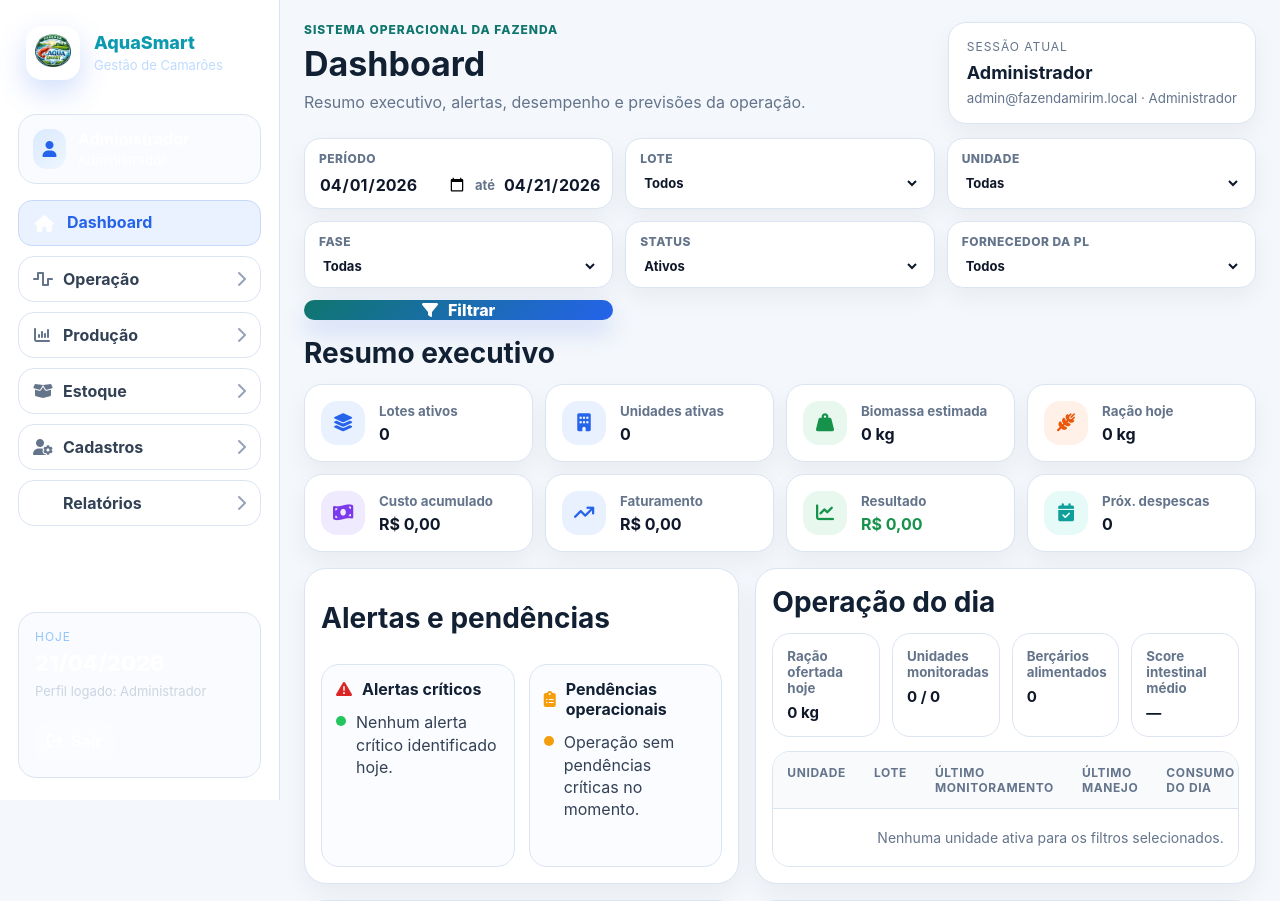
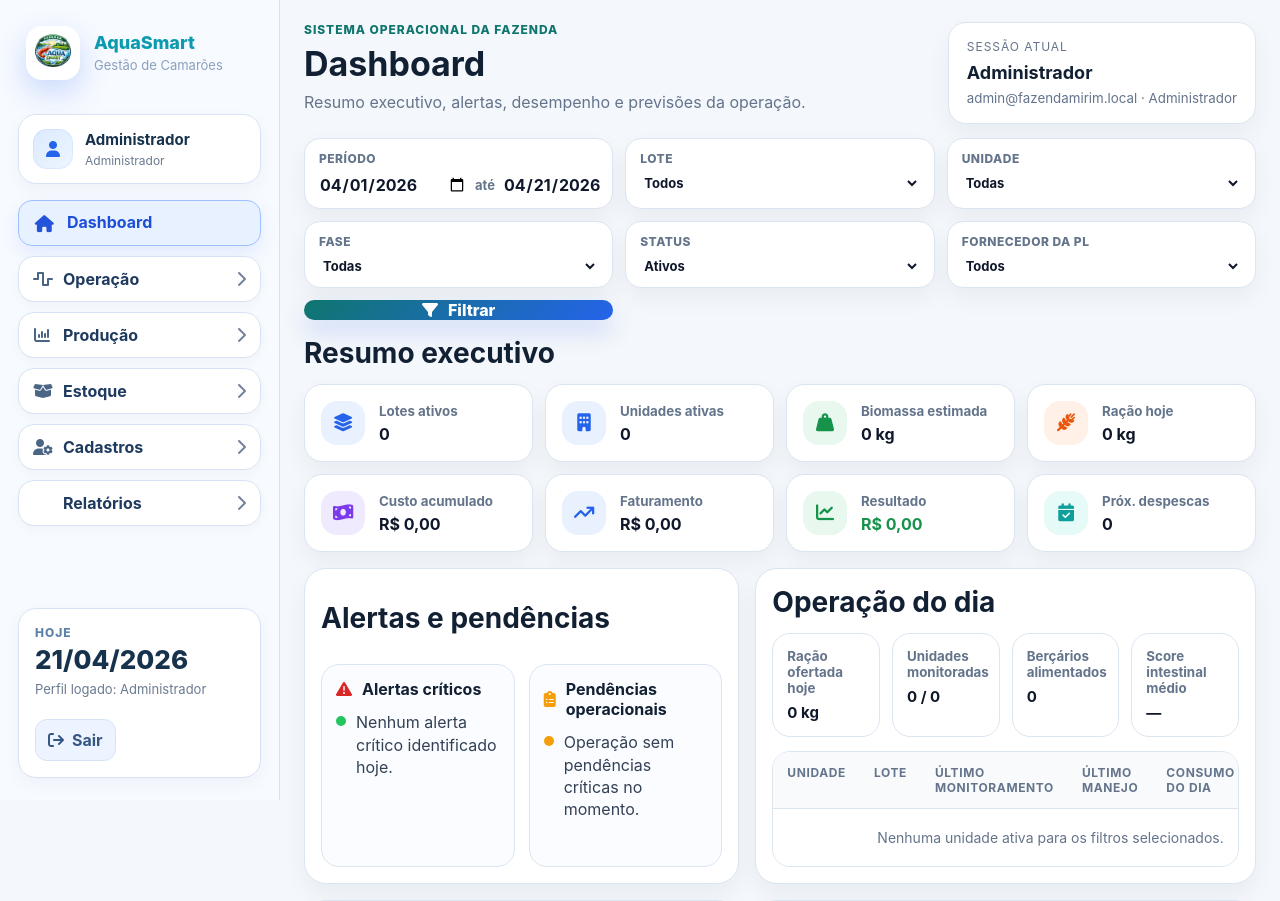
Before and after one commit to mvoc95-create/aquasmart, a Flask app: page / in a window 1280 px wide. Shown: the top 901 px of the page. Run offline with Flask 3, Linux system fonts and the light colour scheme; a user stored in the database is signed in.

Commit message:
Add files via upload

```diff
--- a/static/style.css
+++ b/static/style.css
@@ -215,29 +215,38 @@ button:hover{transform:translateY(-1px)}
 }
 
 .modern-shell{grid-template-columns:280px 1fr;background:var(--soft-bg)}
-.modern-sidebar{background:#fff;border-right:1px solid var(--card-border);padding:22px 18px;display:flex;flex-direction:column;gap:16px}
+.modern-sidebar{background:#f7faff;border-right:1px solid #d4e1f0;padding:22px 18px;display:flex;flex-direction:column;gap:16px}
 .modern-brand-wrap{padding:4px 8px 14px;margin-bottom:4px}
 .modern-brand-wrap .brand{font-size:18px;color:#0b9ab0}
-.modern-brand-wrap .brand-sub{font-size:13px}
-.sidebar-user-card{display:flex;align-items:center;gap:12px;padding:14px;border:1px solid var(--card-border);border-radius:18px;background:#f9fbff}
-.sidebar-user-avatar{width:40px;height:40px;border-radius:14px;background:linear-gradient(135deg,#dbeafe,#eef6ff);display:grid;place-items:center;color:#2563eb}
+.modern-brand-wrap .brand-sub{font-size:13px;color:#8aa0be}
+.sidebar-user-card{display:flex;align-items:center;gap:12px;padding:14px;border:1px solid #d7e3f4;border-radius:18px;background:#ffffff;box-shadow:0 6px 18px rgba(15,23,42,.04)}
+.sidebar-user-card strong{display:block;color:#17324d;font-size:15px;line-height:1.2}
+.sidebar-user-card small{display:block;color:#6b7a90;font-size:12px;margin-top:4px}
+.sidebar-user-avatar{width:40px;height:40px;border-radius:14px;background:linear-gradient(135deg,#dbeafe,#eef6ff);display:grid;place-items:center;color:#2563eb;box-shadow:inset 0 0 0 1px rgba(37,99,235,.08)}
 .nav-groups{display:flex;flex-direction:column;gap:10px}
-.nav-link-main{min-height:46px;border-radius:14px;background:#fff;border:1px solid transparent;padding:12px 14px;font-weight:700}
-.nav-link-main.active{background:#eaf2ff;border-color:#c6d9fb;color:#2563eb}
-.nav-group{border:1px solid var(--card-border);background:#fff;border-radius:16px;overflow:hidden}
-.nav-group-summary{list-style:none;display:flex;align-items:center;justify-content:space-between;padding:12px 14px;cursor:pointer;font-weight:700;color:#334155}
+.nav-link-main{min-height:46px;border-radius:14px;background:#ffffff;border:1px solid #d7e3f4;padding:12px 14px;font-weight:700;color:#1f3a5f;box-shadow:0 4px 12px rgba(15,23,42,.03)}
+.nav-link-main:hover{background:#f4f8ff;border-color:#c6d9fb;color:#17324d}
+.nav-link-main.active{background:#e8f1ff;border-color:#9fc0ff;color:#1d4ed8;box-shadow:0 8px 18px rgba(37,99,235,.10)}
+.nav-link-main.active .nav-icon{color:#1d4ed8}
+.nav-group{border:1px solid #d7e3f4;background:#ffffff;border-radius:16px;overflow:hidden;box-shadow:0 4px 12px rgba(15,23,42,.03)}
+.nav-group-summary{list-style:none;display:flex;align-items:center;justify-content:space-between;padding:12px 14px;cursor:pointer;font-weight:700;color:#1f3a5f}
 .nav-group-summary::-webkit-details-marker{display:none}
 .nav-group-label{display:flex;align-items:center;gap:12px}
-.nav-group-label i{width:18px;text-align:center;color:#64748b}
-.nav-group[open] .nav-group-summary{background:#f8fbff}
-.nav-group-chevron{transition:transform .2s ease;color:#94a3b8}
+.nav-group-label i{width:18px;text-align:center;color:#4b6584}
+.nav-group:hover .nav-group-summary{background:#f7fbff}
+.nav-group[open] .nav-group-summary{background:#f2f7ff;color:#17324d}
+.nav-group-chevron{transition:transform .2s ease;color:#71829b}
 .nav-group[open] .nav-group-chevron{transform:rotate(90deg)}
-.nav-submenu{display:flex;flex-direction:column;padding:0 10px 10px}
+.nav-submenu{display:flex;flex-direction:column;padding:0 10px 10px;background:#ffffff}
 .nav-sublink{display:block;padding:10px 12px;border-radius:12px;color:#475569;text-decoration:none;font-weight:600}
-.nav-sublink:hover{background:#f8fbff;color:#0f172a}
-.nav-sublink.active{background:#eaf2ff;color:#2563eb}
-.modern-sidebar-footer{margin-top:auto;border-radius:18px;border:1px solid var(--card-border);background:#f9fbff;padding:16px}
-.modern-sidebar-footer .sidebar-action{display:inline-flex;align-items:center;gap:8px;margin-top:10px;text-decoration:none}
+.nav-sublink:hover{background:#f1f6ff;color:#17324d}
+.nav-sublink.active{background:#e8f1ff;color:#1d4ed8}
+.modern-sidebar-footer{margin-top:auto;border-radius:18px;border:1px solid #d7e3f4;background:#ffffff;padding:16px;box-shadow:0 6px 18px rgba(15,23,42,.04)}
+.modern-sidebar-footer .sidebar-label{color:#5e81ac;font-weight:800}
+.modern-sidebar-footer .sidebar-value{color:#17324d;font-size:26px;line-height:1.1}
+.modern-sidebar-footer .sidebar-note{color:#6b7a90}
+.modern-sidebar-footer .sidebar-action{display:inline-flex;align-items:center;gap:8px;margin-top:10px;text-decoration:none;background:#eef4ff;color:#365783;border:1px solid #d7e3f4;padding:10px 12px;border-radius:12px;font-weight:700}
+.modern-sidebar-footer .sidebar-action:hover{background:#e6efff;color:#1f3a5f}
 .modern-main{padding:22px 24px 28px}
 .modern-topbar{align-items:flex-start;border:none;box-shadow:none;background:transparent;padding:0;margin-bottom:18px}
 .modern-topbar-card{background:#fff;border:1px solid var(--card-border);box-shadow:var(--card-shadow);min-width:240px}
```
